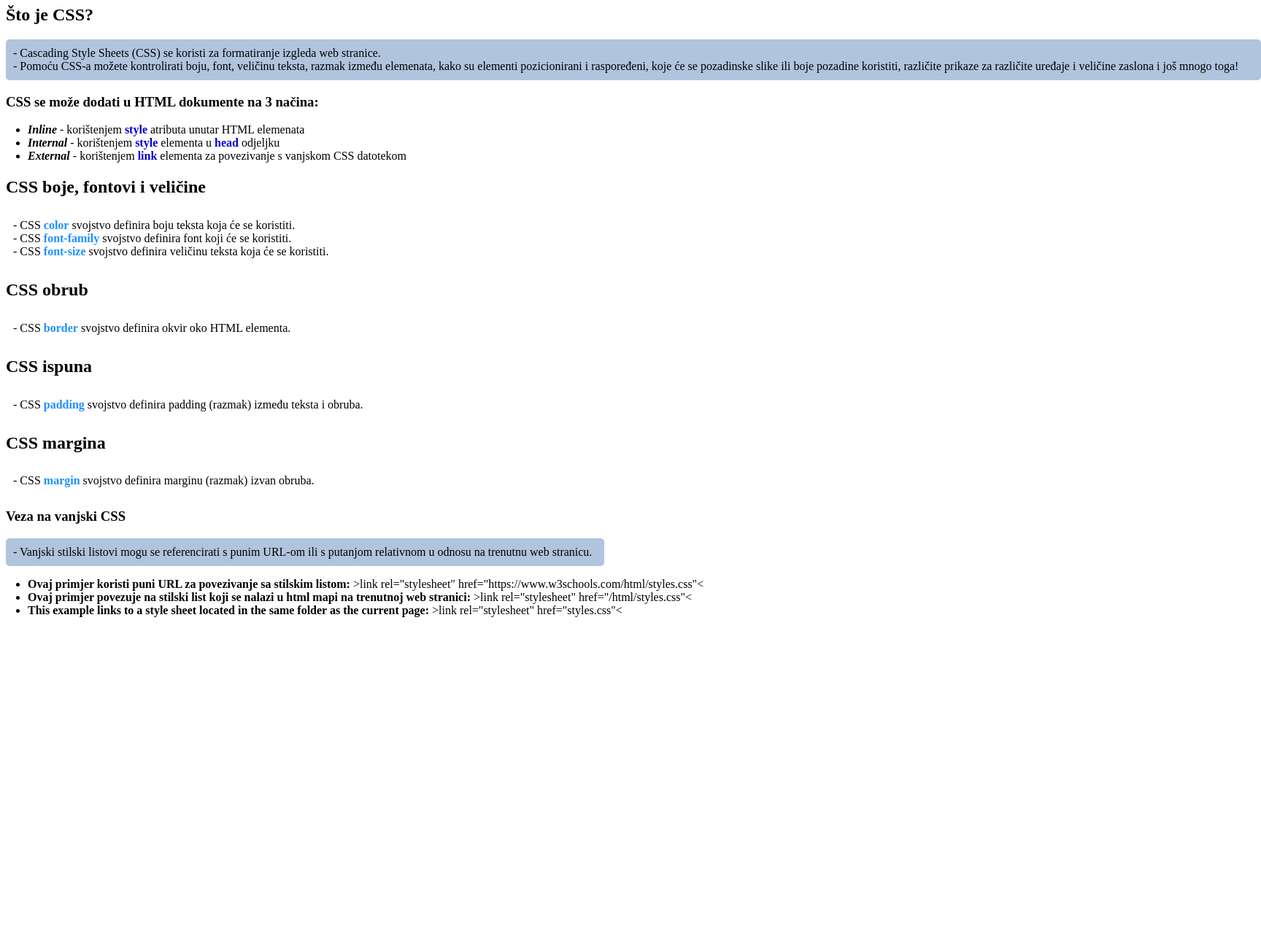
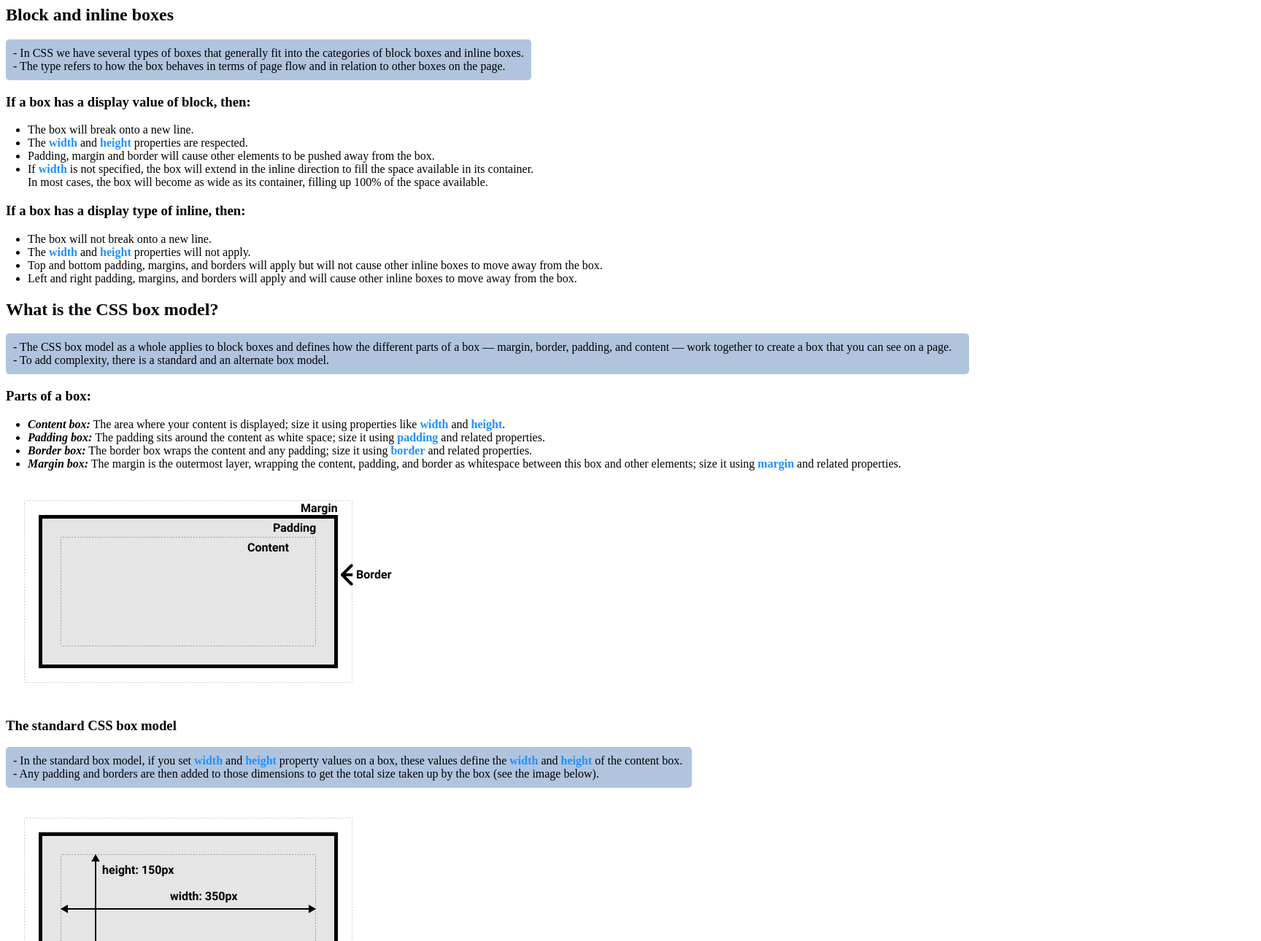
Before and after one commit to helenabarac/skripta, a plain HTML site: page index.html in a window 1280 px wide. Shown: the part 73-1363 px from the top of the page at 73% size, 1728 px wide, since content can reach past the window. Before the commit the page ends 935 px from the top, so only its background shows below. Drawn offline with Linux system fonts and the light colour scheme.

Commit message:
Add files via upload

```diff
--- a/index.html
+++ b/index.html
@@ -5,22 +5,46 @@
     <meta name="viewport" content="width=device-width, initial-scale=1.0">
     <title>Document</title>
     <style>
+        h1{
+            background-color: lightsteelblue;
+            width: 210px;
+            border-radius: 5px;
+        }
+        .objasnjenje1{
+            background-color: lightsteelblue;
+            width: 700px;
+            border-radius: 5px;
+            padding: 10px;
+        }
         .span1{
-            color: mediumblue;
-            font-weight: bold;
-        }
-        .span2{
             color: dodgerblue;
             font-weight: bold;
         }
-        h1{
+        .objasnjenje2{
             background-color: lightsteelblue;
-            width: 270px;
+            width: 1300px;
             border-radius: 5px;
+            padding: 10px;
         }
-        .objasnjenje{
+        .objasnjenje3{
             background-color: lightsteelblue;
-            width: 1700px;
+            width: 920px;
+            border-radius: 5px;
+            padding: 10px;
+        }
+        .span2{
+            color: rgb(255, 131, 30);
+            font-weight: bold;
+        }
+        .objasnjenje4{
+            background-color: lightsteelblue;
+            width: 660px;
+            border-radius: 5px;
+            padding: 10px;
+        }
+        .objasnjenje5{
+            background-color: lightsteelblue;
+            width: 750px;
             border-radius: 5px;
             padding: 10px;
         }
@@ -30,50 +54,78 @@
         .teze{
             padding: 10px;
         }
-        .objasnjenje2{
-            background-color: lightsteelblue;
-            width: 800px;
-            border-radius: 5px;
-            padding: 10px;
-        }
     </style>
 </head>
 <body>
-    <h1>HTML Styles - CSS</h1>
+    <h1>CSS box model</h1>
 
-    <h2>Što je CSS?</h2>
-    <ul style="list-style-type: none;" class="objasnjenje">
-      <li>- Cascading Style Sheets (CSS) se koristi za formatiranje izgleda web stranice.</li>
-      <li>- Pomoću CSS-a možete kontrolirati boju, font, veličinu teksta, razmak između elemenata, kako su elementi pozicionirani i raspoređeni, koje će se pozadinske slike ili boje pozadine koristiti, različite prikaze za različite uređaje i veličine zaslona i još mnogo toga!</li>
+    <h2>Block and inline boxes</h2>
+    <ul style="list-style-type: none;" class="objasnjenje1">
+      <li>- In CSS we have several types of boxes that generally fit into the categories of block boxes and inline boxes.</li>
+      <li>- The type refers to how the box behaves in terms of page flow and in relation to other boxes on the page. </li>
+    </ul>
+    <h3>If a box has a display value of block, then:</h3>
+    <ul>
+        <li>The box will break onto a new line.</li>
+        <li>The <span class="span1">width</span> and <span class="span1">height</span> properties are respected.</li>
+        <li>Padding, margin and border will cause other elements to be pushed away from the box.</li>
+        <li>If <span class="span1">width</span> is not specified, the box will extend in the inline direction to fill the space available in its container. <br>In most cases, the box will become as wide as its container, filling up 100% of the space available.</li>
+    </ul>
+    <h3>If a box has a display type of inline, then:</h3>
+    <ul>
+        <li>The box will not break onto a new line.</li>
+        <li>The <span class="span1">width</span> and <span class="span1">height</span> properties will not apply.</li>
+        <li>Top and bottom padding, margins, and borders will apply but will not cause other inline boxes to move away from the box.</li>
+        <li>Left and right padding, margins, and borders will apply and will cause other inline boxes to move away from the box.</li>
     </ul>
 
-    <h3>CSS se može dodati u HTML dokumente na 3 načina:</h3>
+    <h2>What is the CSS box model?</h2>
+    <ul style="list-style-type: none;" class="objasnjenje2">
+      <li>- The CSS box model as a whole applies to block boxes and defines how the different parts of a box — margin, border, padding, and content — work together to create a box that you can see on a page.</li>
+      <li>- To add complexity, there is a standard and an alternate box model.</li>
+    </ul>
+    <h3>Parts of a box:</h3>
     <ul>
-        <li><b><i>Inline</i></b> - korištenjem <span class="span1">style</span> atributa unutar HTML elemenata</li>
-        <li><b><i>Internal</i></b> -  korištenjem <span class="span1">style</span> elementa u <span class="span1">head</span> odjeljku</li>
-        <li><b><i>External</i></b> - korištenjem <span class="span1">link</span> elementa za povezivanje s vanjskom CSS datotekom</li>
+        <li><b><i>Content box:</i></b> The area where your content is displayed; size it using properties like <span class="span1">width</span> and <span class="span1">height</span>.</li>
+        <li><b><i>Padding box:</i></b> The padding sits around the content as white space; size it using <span class="span1">padding</span> and related properties.</li>
+        <li><b><i>Border box:</i></b> The border box wraps the content and any padding; size it using <span class="span1">border</span> and related properties.</li>
+        <li><b><i>Margin box:</i></b> The margin is the outermost layer, wrapping the content, padding, and border as whitespace between this box and other elements; size it using <span class="span1">margin</span> and related properties.</li>
+    </ul>
+    <img src="box-model.png" alt="">
+
+    <h3>The standard CSS box model</h3>
+    <ul style="list-style-type: none;" class="objasnjenje3">
+      <li>- In the standard box model, if you set <span class="span1">width</span> and <span class="span1">height</span> property values on a box, these values define the <span class="span1">width</span> and <span class="span1">height</span> of the content box. </li>
+      <li>- Any padding and borders are then added to those dimensions to get the total size taken up by the box (see the image below).</li>
+    </ul>
+    <img src="standard-box-model.png" alt="">
+
+    <h3>The alternative CSS box model</h3>
+    <ul style="list-style-type: none;" class="objasnjenje4">
+      <li>- In the alternative box model, any width is the width of the visible box on the page.</li>
+      <li>- The content area width is that width minus the width for the padding and border (see image below).</li>
+      <li>- This is convenient as there is no need to add up the border and padding to get the real size of the box.</li>
+      <li>- To turn on the alternative model for an element, set <span class="span1">box-sizing:</span> <span class="span2">border-box</span> in style.</li>
+    </ul>
+    <img src="alternate-box-model.png" alt="">
+
+    <h2>Margin collapsing</h2>
+    <p>Depending on whether two elements whose margins touch have positive or negative margins, the results will be different:</p>
+    <ul>
+        <li>Two positive margins will combine to become one margin. Its size will be equal to the largest individual margin.</li>
+        <li>Two negative margins will collapse and the smallest (furthest from zero) value will be used.</li>
+        <li>If one margin is negative, its value will be subtracted from the total.</li>
     </ul>
 
-    <h2>CSS boje, fontovi i veličine</h2>
-    <ul style="list-style-type: none;" class="teze">
-      <li>- CSS <span class="span2">color</span> svojstvo definira boju teksta koja će se koristiti.</li>
-      <li>- CSS <span class="span2">font-family</span> svojstvo definira font koji će se koristiti.</li>
-      <li>- CSS <span class="span2">font-size</span> svojstvo definira veličinu teksta koja će se koristiti.</li>
+    <h2>Using display: inline-block</h2>
+    <ul style="list-style-type: none;" class="objasnjenje5">
+        <li>- <span class="span1">display:</span> <span class="span2">inline-block</span> is a special value of <span class="span1">display</span>, which provides a middle ground between <span class="span2">inline</span> and <span class="span2">block</span>.</li>
     </ul>
-
-    <h2>CSS obrub</h2>
-    <ul style="list-style-type: none;" class="teze"> <li>- CSS <span class="span2">border</span> svojstvo definira okvir oko HTML elementa.</li> </ul>
-    <h2>CSS ispuna</h2>
-    <ul style="list-style-type: none;" class="teze"> <li>- CSS <span class="span2">padding</span> svojstvo definira padding (razmak) između teksta i obruba.</li> </ul>
-    <h2>CSS margina</h2>
-    <ul style="list-style-type: none;" class="teze"> <li>- CSS <span class="span2">margin</span> svojstvo definira marginu (razmak) izvan obruba.</li> </ul>
-
-    <h3>Veza na vanjski CSS</h3>
-    <ul style="list-style-type: none;" class="objasnjenje2"> <li>- Vanjski stilski listovi mogu se referencirati s punim URL-om ili s putanjom relativnom u odnosu na trenutnu web stranicu.</li> </ul>
+    <p>An element with <span class="span1">display:</span> <span class="span2">inline-block</span> does a subset of the block things we already know about:</p>
     <ul>
-        <li><b>Ovaj primjer koristi puni URL za povezivanje sa stilskim listom:</b> >link rel="stylesheet" href="https://www.w3schools.com/html/styles.css"<</li>
-        <li><b>Ovaj primjer povezuje na stilski list koji se nalazi u html mapi na trenutnoj web stranici:</b> >link rel="stylesheet" href="/html/styles.css"<</li>
-        <li><b>This example links to a style sheet located in the same folder as the current page:</b> >link rel="stylesheet" href="styles.css"<</li>
+        <li>The <span class="span1">width</span> and <span class="span1">height</span> properties are respected.</li>
+        <li><span class="span1">Padding</span>, <span class="span1">margin</span>, and <span class="span1">border</span> will cause other elements to be pushed away from the box.</li>
+        <li>It does not, however, break onto a new line, and will only become larger than its content if you explicitly add <span class="span1">width</span> and <span class="span1">height</span> properties.</li>
     </ul>
 </body>
 </html>
```
Also changed, not shown: alternate-box-model.png (added), box-model.png (added), standard-box-model.png (added).
